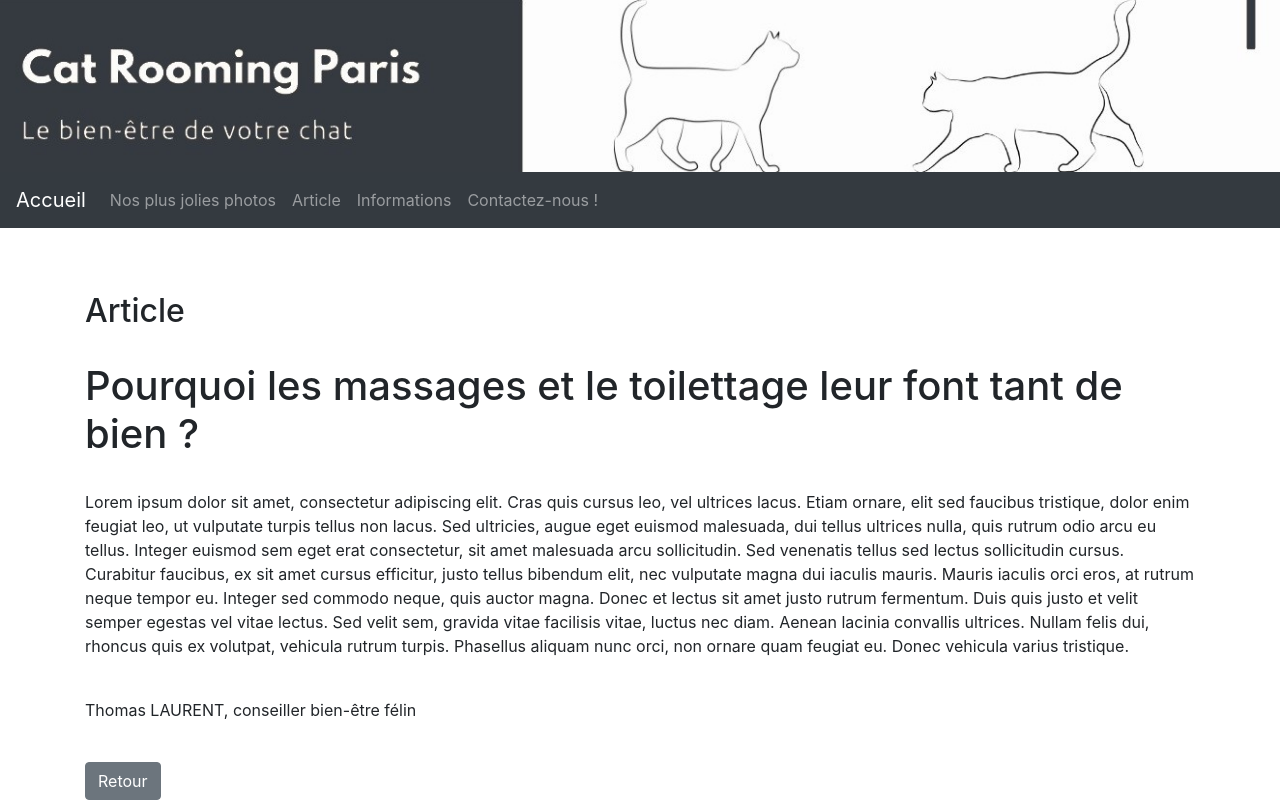
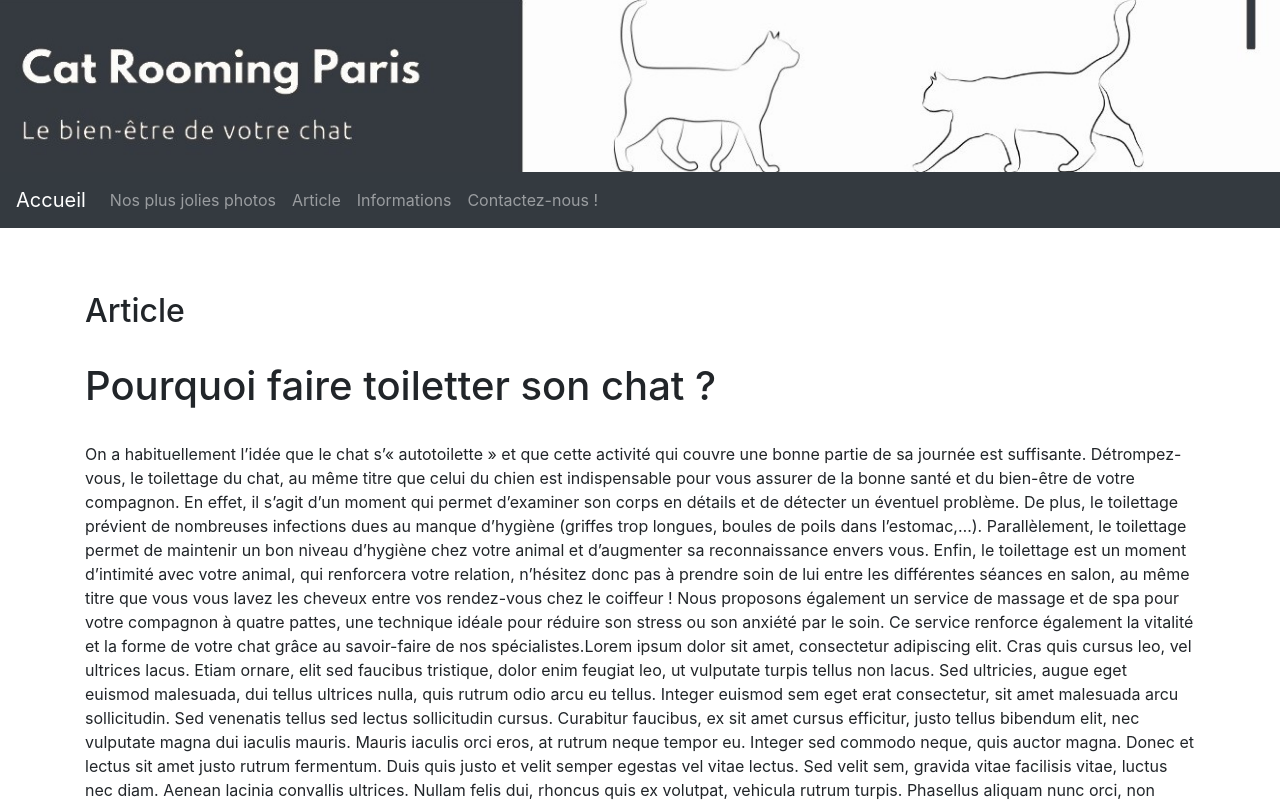
Before and after one commit to ThomasLrnt/petGroomingSPA, a React (Create React App) app in the folder frontend/catrooming/: page /article in a window 1280 px wide. Shown: the top 802 px of the page. Built offline with nearby package versions, Linux system fonts and the light colour scheme.

Commit message:
Ajout d'un Article

```diff
--- a/frontend/catrooming/src/pages/Article.js
+++ b/frontend/catrooming/src/pages/Article.js
@@ -6,8 +6,10 @@ class Article extends Component {
         return (
             <div >
                 <MonArticle
-                    Title="Pourquoi les massages et le toilettage leur font tant de bien ?"
-                    Texte="Lorem ipsum dolor sit amet, consectetur adipiscing elit. Cras quis cursus leo, vel ultrices lacus. Etiam ornare, elit sed faucibus tristique, dolor enim feugiat leo, ut vulputate turpis tellus non lacus. Sed ultricies, augue eget euismod malesuada, dui tellus ultrices nulla, quis rutrum odio arcu eu tellus. Integer euismod sem eget erat consectetur, sit amet malesuada arcu sollicitudin. Sed venenatis tellus sed lectus sollicitudin cursus. Curabitur faucibus, ex sit amet cursus efficitur, justo tellus bibendum elit, nec vulputate magna dui iaculis mauris. Mauris iaculis orci eros, at rutrum neque tempor eu. Integer sed commodo neque, quis auctor magna. Donec et lectus sit amet justo rutrum fermentum. Duis quis justo et velit semper egestas vel vitae lectus. Sed velit sem, gravida vitae facilisis vitae, luctus nec diam. Aenean lacinia convallis ultrices. Nullam felis dui, rhoncus quis ex volutpat, vehicula rutrum turpis. Phasellus aliquam nunc orci, non ornare quam feugiat eu. Donec vehicula varius tristique."
+                    Title="Pourquoi faire toiletter son chat ?"
+                    Texte="On a habituellement l’idée que le chat s’« autotoilette » et que cette activité qui couvre une bonne partie de sa journée est suffisante. Détrompez-vous, le toilettage du chat, au même titre que celui du chien est indispensable pour vous assurer de la bonne santé et du bien-être de votre compagnon. En effet, il s’agit d’un moment qui permet d’examiner son corps en détails et de détecter un éventuel problème. De plus, le toilettage prévient de nombreuses infections dues au manque d’hygiène (griffes trop longues, boules de poils dans l’estomac,…). Parallèlement, le toilettage permet de maintenir un bon niveau d’hygiène chez votre animal et d’augmenter sa reconnaissance envers vous. Enfin, le toilettage est un moment d’intimité avec votre animal, qui renforcera votre relation, n’hésitez donc pas à prendre soin de lui entre les différentes séances en salon, au même titre que vous vous lavez les cheveux entre vos rendez-vous chez le coiffeur !
+
+                    Nous proposons également un service de massage et de spa pour votre compagnon à quatre pattes, une technique idéale pour réduire son stress ou son anxiété par le soin. Ce service renforce également la vitalité et la forme de votre chat grâce au savoir-faire de nos spécialistes.Lorem ipsum dolor sit amet, consectetur adipiscing elit. Cras quis cursus leo, vel ultrices lacus. Etiam ornare, elit sed faucibus tristique, dolor enim feugiat leo, ut vulputate turpis tellus non lacus. Sed ultricies, augue eget euismod malesuada, dui tellus ultrices nulla, quis rutrum odio arcu eu tellus. Integer euismod sem eget erat consectetur, sit amet malesuada arcu sollicitudin. Sed venenatis tellus sed lectus sollicitudin cursus. Curabitur faucibus, ex sit amet cursus efficitur, justo tellus bibendum elit, nec vulputate magna dui iaculis mauris. Mauris iaculis orci eros, at rutrum neque tempor eu. Integer sed commodo neque, quis auctor magna. Donec et lectus sit amet justo rutrum fermentum. Duis quis justo et velit semper egestas vel vitae lectus. Sed velit sem, gravida vitae facilisis vitae, luctus nec diam. Aenean lacinia convallis ultrices. Nullam felis dui, rhoncus quis ex volutpat, vehicula rutrum turpis. Phasellus aliquam nunc orci, non ornare quam feugiat eu. Donec vehicula varius tristique."
                     Author="Thomas LAURENT, conseiller bien-être félin"
                     Lien="Home"
                 />
```
